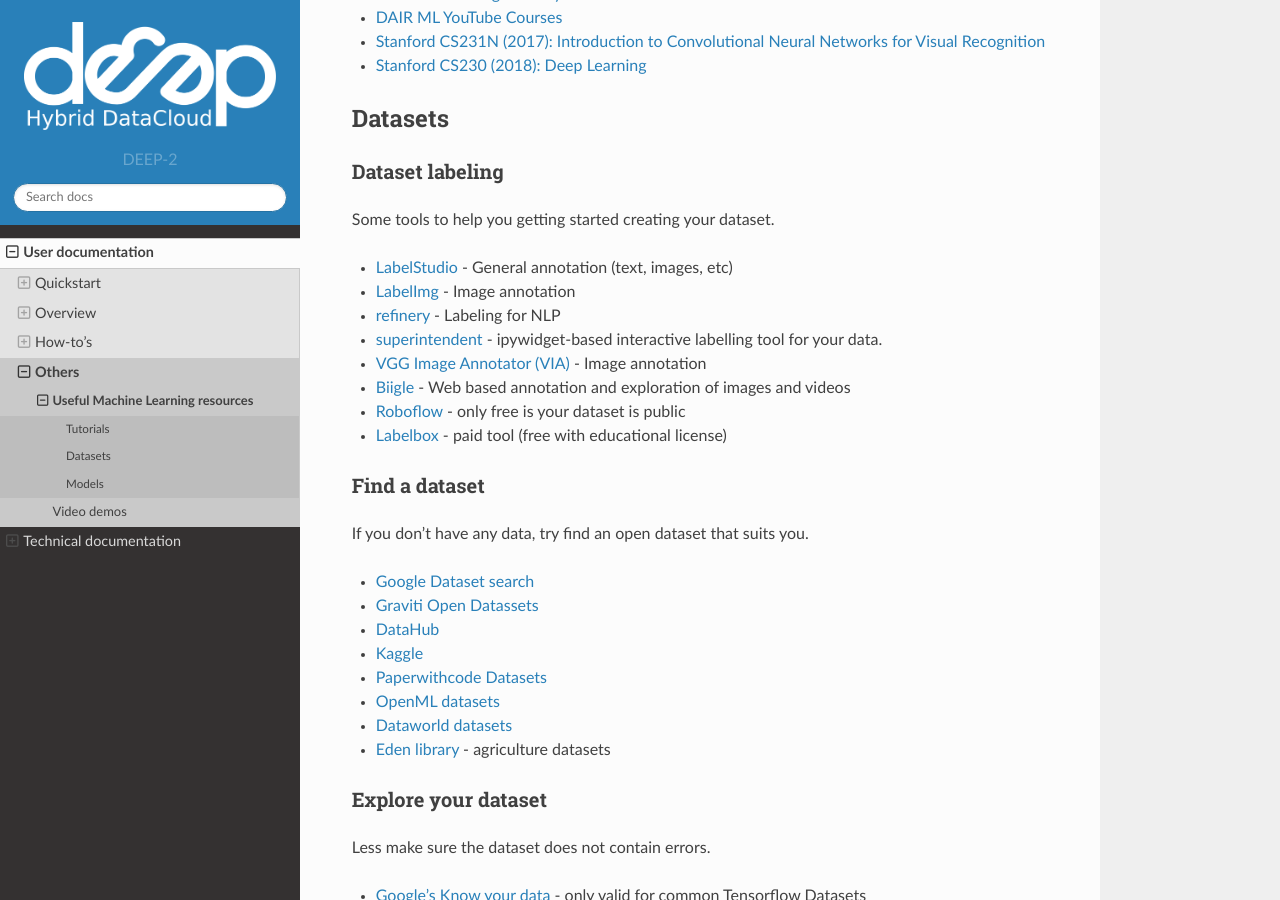
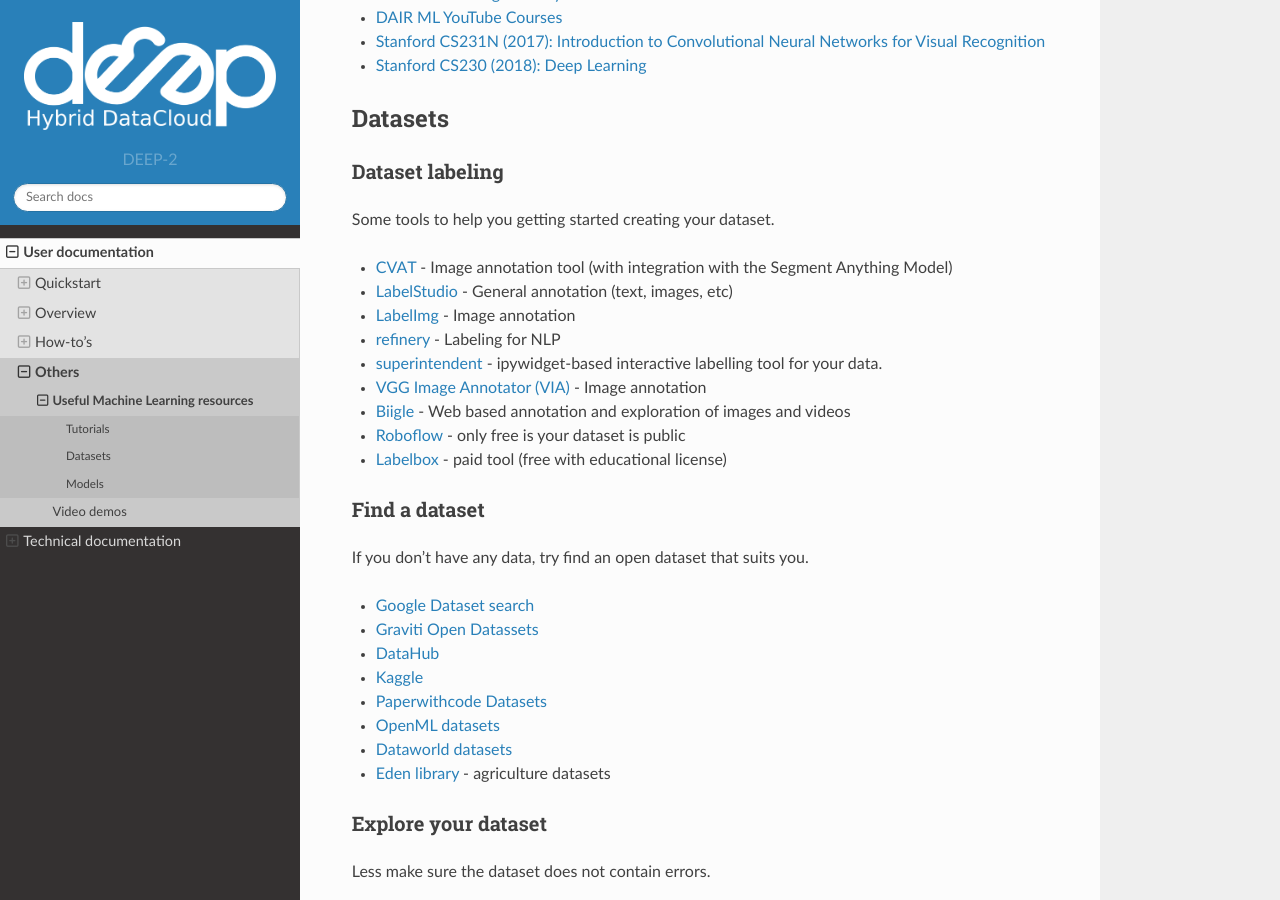
Before and after one commit to deephdc/deep-docs, a Sphinx documentation site: the page built from source/user/others/useful-ml-resources.rst, in a window 1280 px wide and 900 px high, scrolled down 598 px. Built offline with Sphinx 7.4.7 and the Read the Docs theme 2.0.0, drawn with Linux system fonts in a browser that asks for light colours; nearby versions of some CDN libraries.

Commit message:
add cvat

```diff
--- a/source/user/others/useful-ml-resources.rst
+++ b/source/user/others/useful-ml-resources.rst
@@ -38,6 +38,7 @@
 
 Some tools to help you getting started creating your dataset.
 
+* `CVAT <https://www.cvat.ai/>`__ - Image annotation tool (with integration with the Segment Anything Model)
 * `LabelStudio <https://labelstud.io/>`__ - General annotation (text, images, etc)
 * `LabelImg <https://github.com/tzutalin/labelImg>`__ - Image annotation
 * `refinery <https://github.com/code-kern-ai/refinery>`__ - Labeling for NLP
```
